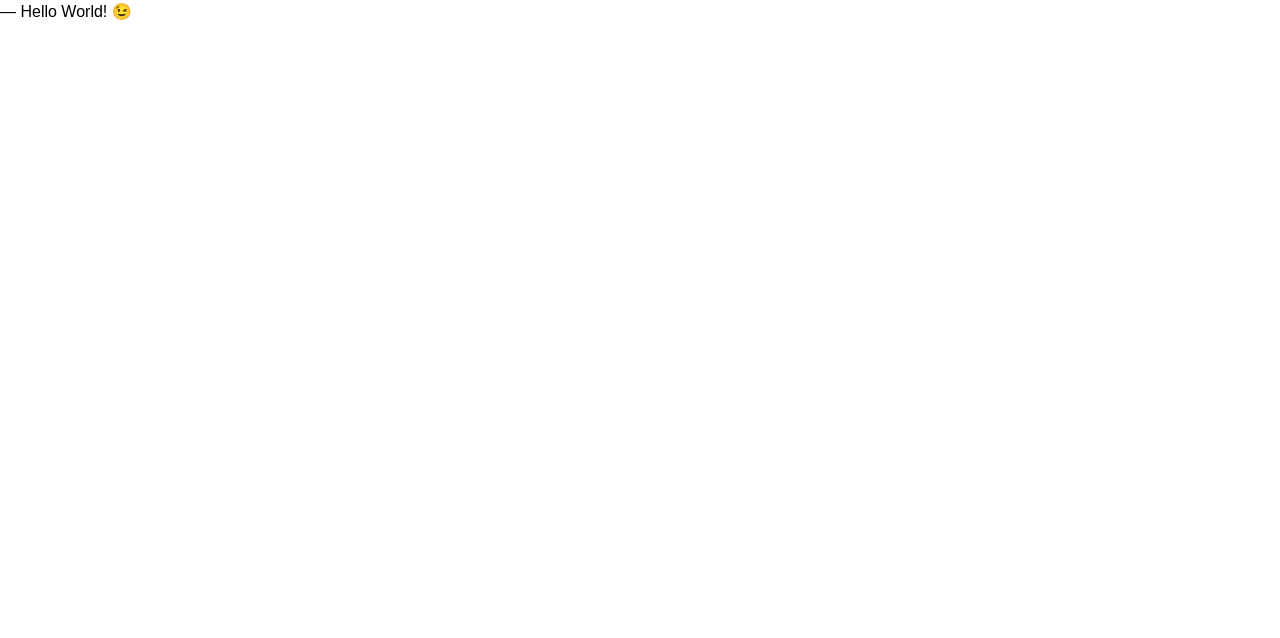
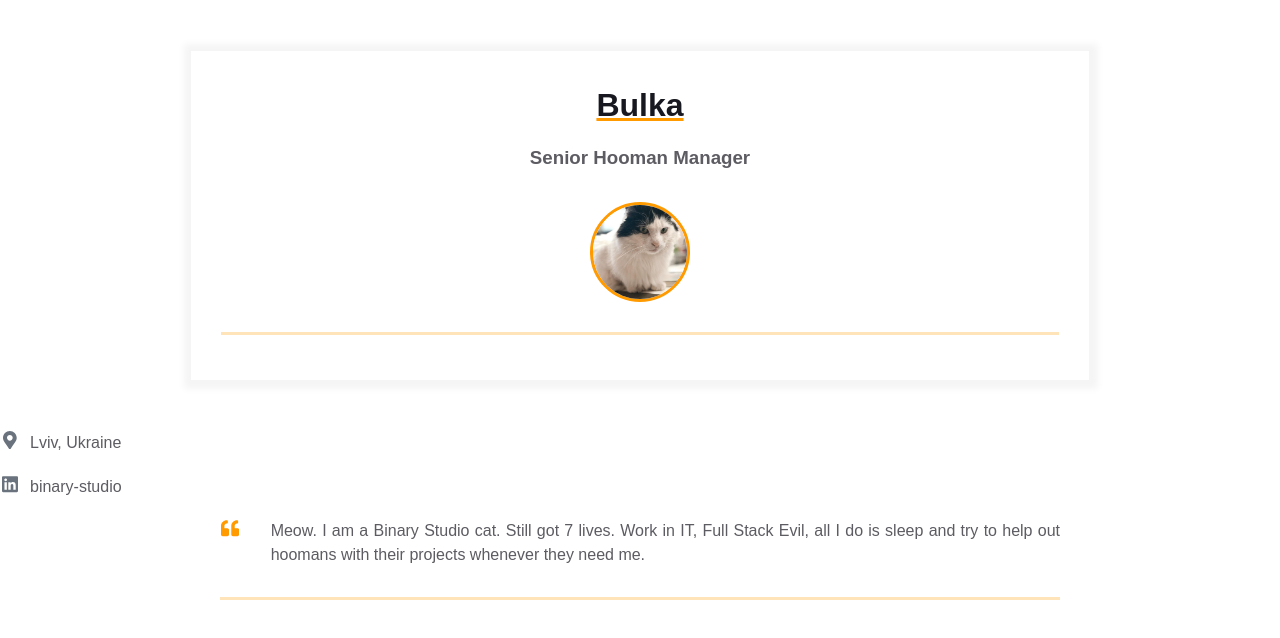
Before and after one commit to nutrogenium/homepage, a plain HTML site: page index.html in a window 1280 px wide. Drawn offline with Linux system fonts and the light colour scheme.

Commit message:
add contacts and data

```diff
--- a/index.html
+++ b/index.html
@@ -7,6 +7,63 @@
     <title>Résumé</title>
   </head>
   <body>
-    ― Hello World! &#x1F609;
+    <main>
+      <div class="resume">
+        <div class="container">
+          <div class="resume__block">
+            <h1 class="contact-info__header">Bulka</h1>
+            <h3 class="contact-info__sub-header">Senior Hooman Manager</h3>
+
+            <div class="contact_info_container fh">
+              <div class="contact-info__block"></div>
+
+              <div class="contact-info__block contact-info__block--center">
+                <img class="contact-info__avatar" src="assets/bulka.jpg" alt="Avatar">
+              </div>
+
+              <div class="contact-info__block"></div>
+            </div>
+          </div>
+        </div>
+      </div>
+    </main>
+    <a href="" rel="author" class="contact-info__item">
+      <div class="contact-info__item-icon-wrapper">
+        <svg class="contact-info__item-icon" xmlns="http://www.w3.org/2000/svg" viewBox="0 0 384 512">
+          <path
+            d="M172.268 501.67C26.97 291.031 0 269.413 0 192 0 85.961 85.961 0 192 0s192 85.961 192 192c0 77.413-26.97 99.031-172.268 309.67-9.535 13.774-29.93 13.773-39.464 0zM192 272c44.183 0 80-35.817 80-80s-35.817-80-80-80-80 35.817-80 80 35.817 80 80 80z">
+          </path>
+        </svg>
+      </div>
+      <span>Lviv, Ukraine</span>
+    </a>
+    <a href="https://ua.linkedin.com/company/binary-studio_241166" rel="author" class="contact-info__item">
+      <div class="contact-info__item-icon-wrapper">
+        <svg class="contact-info__item-icon" xmlns="http://www.w3.org/2000/svg" viewBox="0 0 448 512">
+          <path
+            d="M416 32H31.9C14.3 32 0 46.5 0 64.3v383.4C0 465.5 14.3 480 31.9 480H416c17.6 0 32-14.5 32-32.3V64.3c0-17.8-14.4-32.3-32-32.3zM135.4 416H69V202.2h66.5V416zm-33.2-243c-21.3 0-38.5-17.3-38.5-38.5S80.9 96 102.2 96c21.2 0 38.5 17.3 38.5 38.5 0 21.3-17.2 38.5-38.5 38.5zm282.1 243h-66.4V312c0-24.8-.5-56.7-34.5-56.7-34.6 0-39.9 27-39.9 54.9V416h-66.4V202.2h63.7v29.2h.9c8.9-16.8 30.6-34.5 62.9-34.5 67.2 0 79.7 44.3 79.7 101.9V416z">
+          </path>
+        </svg>
+      </div>
+      <span>binary-studio</span>
+    </a>
+    <div class="container">
+      <div class="resume__block">
+        <div class="intro">
+          <div class="intro__icon-wrapper">
+            <svg class="intro__icon" xmlns="http://www.w3.org/2000/svg" viewBox="0 0 512 512">
+              <path
+                d="M464 256h-80v-64c0-35.3 28.7-64 64-64h8c13.3 0 24-10.7 24-24V56c0-13.3-10.7-24-24-24h-8c-88.4 0-160 71.6-160 160v240c0 26.5 21.5 48 48 48h128c26.5 0 48-21.5 48-48V304c0-26.5-21.5-48-48-48zm-288 0H96v-64c0-35.3 28.7-64 64-64h8c13.3 0 24-10.7 24-24V56c0-13.3-10.7-24-24-24h-8C71.6 32 0 103.6 0 192v240c0 26.5 21.5 48 48 48h128c26.5 0 48-21.5 48-48V304c0-26.5-21.5-48-48-48z">
+              </path>
+            </svg>
+          </div>
+          <p class="intro_text">Meow.
+            I am a Binary Studio cat. Still got 7 lives. Work in IT, Full Stack Evil,
+            all I do is sleep and try to help out hoomans with their projects whenever
+            they need me.
+          </p>
+        </div>
+      </div>
+    </div>
   </body>
 </html>
```
Also changed, not shown: assets/bulka.jpg (added).
